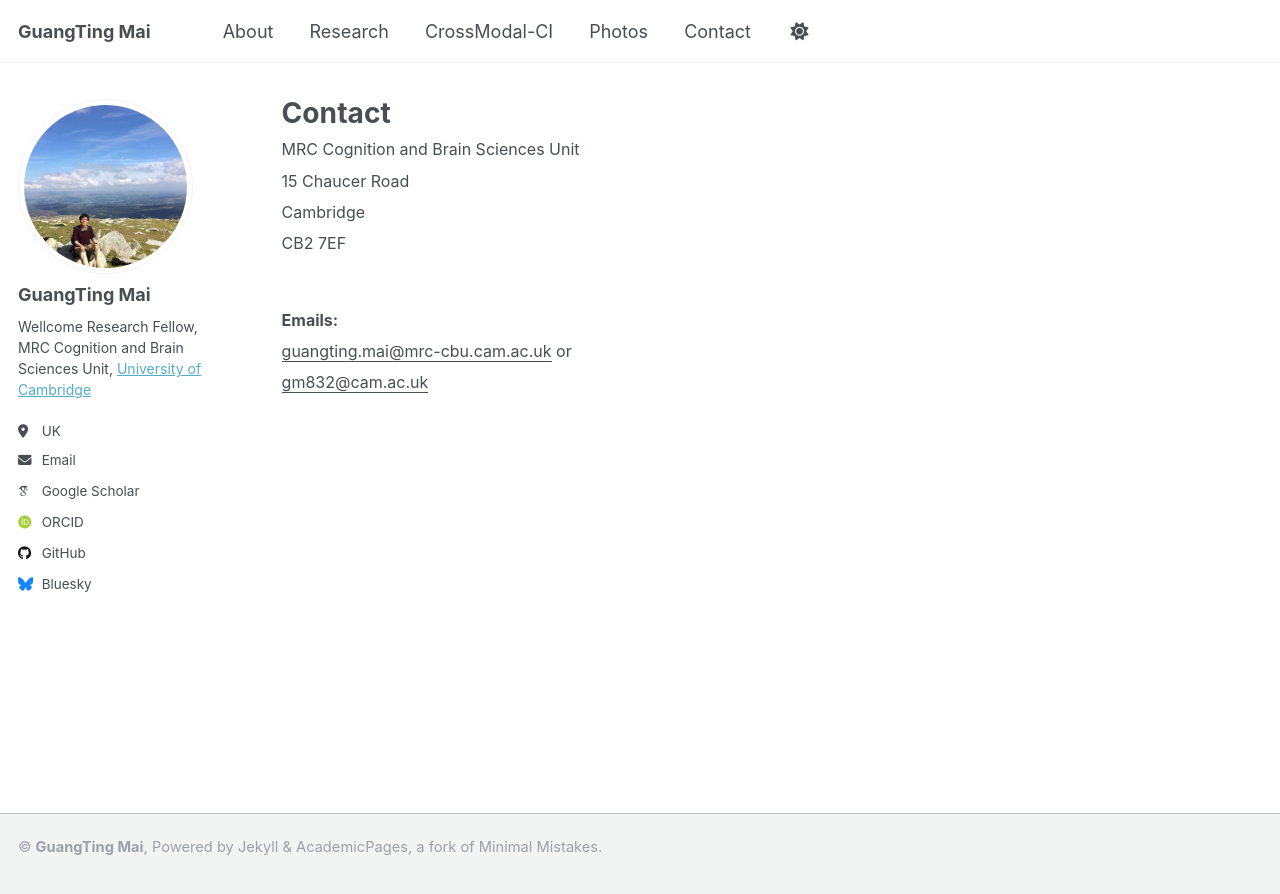
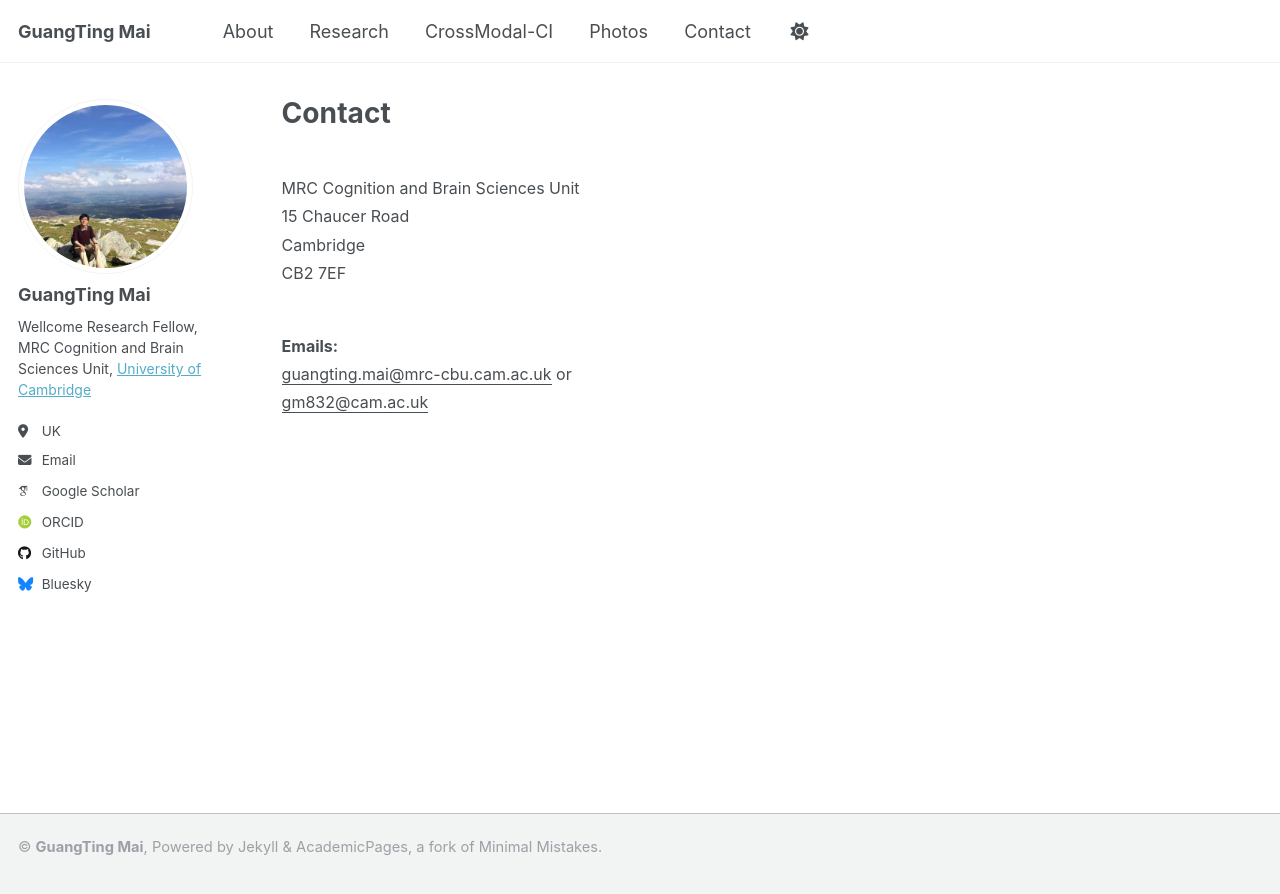
Before and after one commit to guangtingmai/guangtingmai.github.io, a Jekyll site: the page built from _pages/contact.html, in a window 1280 px wide. Shown: the top 894 px of the page. Built offline with Jekyll 4.4.1, drawn with Linux system fonts in a browser that asks for light colours; some web fonts are replaced.

Commit message:
Update contact.html

```diff
--- a/_pages/contact.html
+++ b/_pages/contact.html
@@ -6,11 +6,12 @@
 #redirect_from:
 #  - /resume
 ---
-<p><span style="font-size: 12pt;line-height: 0.5;display: block;">MRC Cognition and Brain Sciences Unit</span></p>
-<p><span style="font-size: 12pt;line-height: 0.5;display: block;">15 Chaucer Road</span></p>
-<p><span style="font-size: 12pt;line-height: 0.5;display: block;">Cambridge</span></p>
-<p><span style="font-size: 12pt;line-height: 0.5;display: block;">CB2 7EF</span></p>
 <br>
-<p><span style="font-size: 12pt;line-height: 0.5;display: block"><strong>Emails:</strong></span></p>
-<p><span style="font-size: 12pt;line-height: 0.5;display: block"><u>guangting.mai@mrc-cbu.cam.ac.uk</u> or</span></p>
-<p><span style="font-size: 12pt;line-height: 0.5;display: block"><u>gm832@cam.ac.uk</u></span></p>
+<p><span style="font-size: 12pt;line-height: 0.3;display: block;">MRC Cognition and Brain Sciences Unit</span></p>
+<p><span style="font-size: 12pt;line-height: 0.3;display: block;">15 Chaucer Road</span></p>
+<p><span style="font-size: 12pt;line-height: 0.3;display: block;">Cambridge</span></p>
+<p><span style="font-size: 12pt;line-height: 0.3;display: block;">CB2 7EF</span></p>
+<br>
+<p><span style="font-size: 12pt;line-height: 0.3;display: block"><strong>Emails:</strong></span></p>
+<p><span style="font-size: 12pt;line-height: 0.3;display: block"><u>guangting.mai@mrc-cbu.cam.ac.uk</u> or</span></p>
+<p><span style="font-size: 12pt;line-height: 0.3;display: block"><u>gm832@cam.ac.uk</u></span></p>
```
